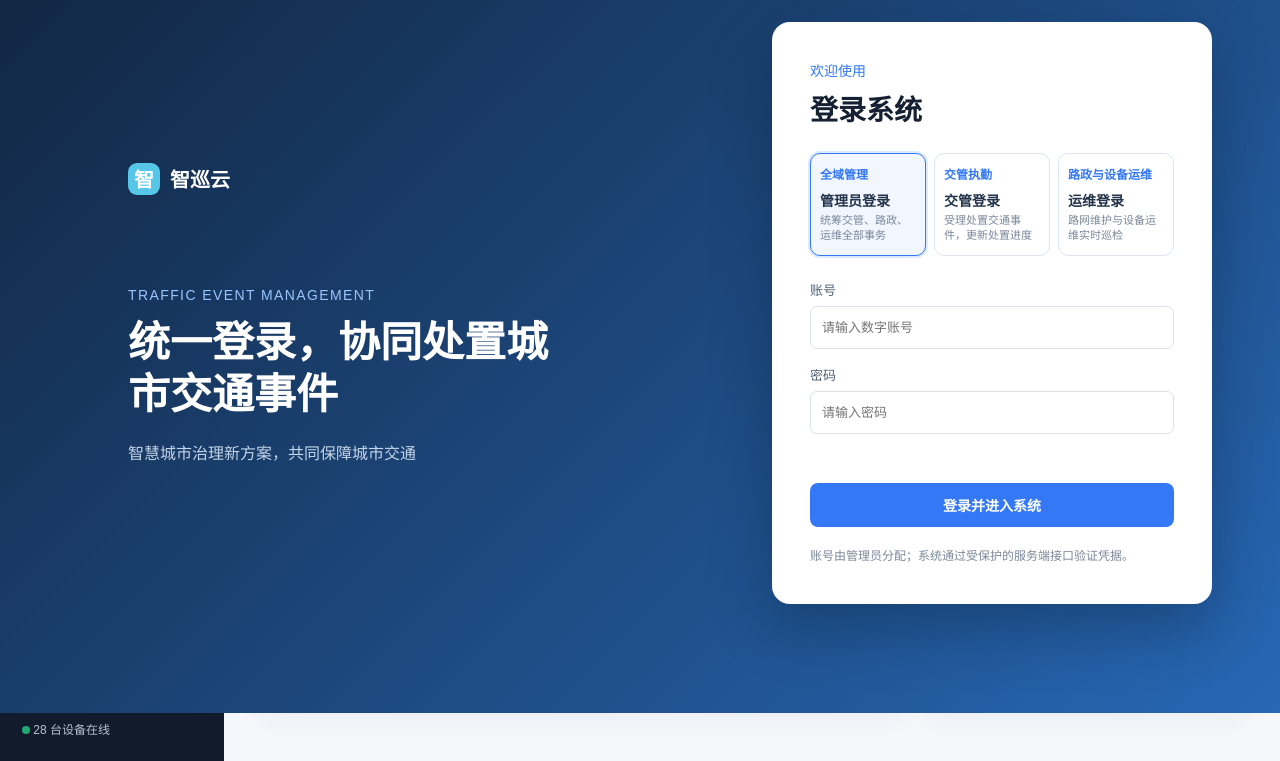
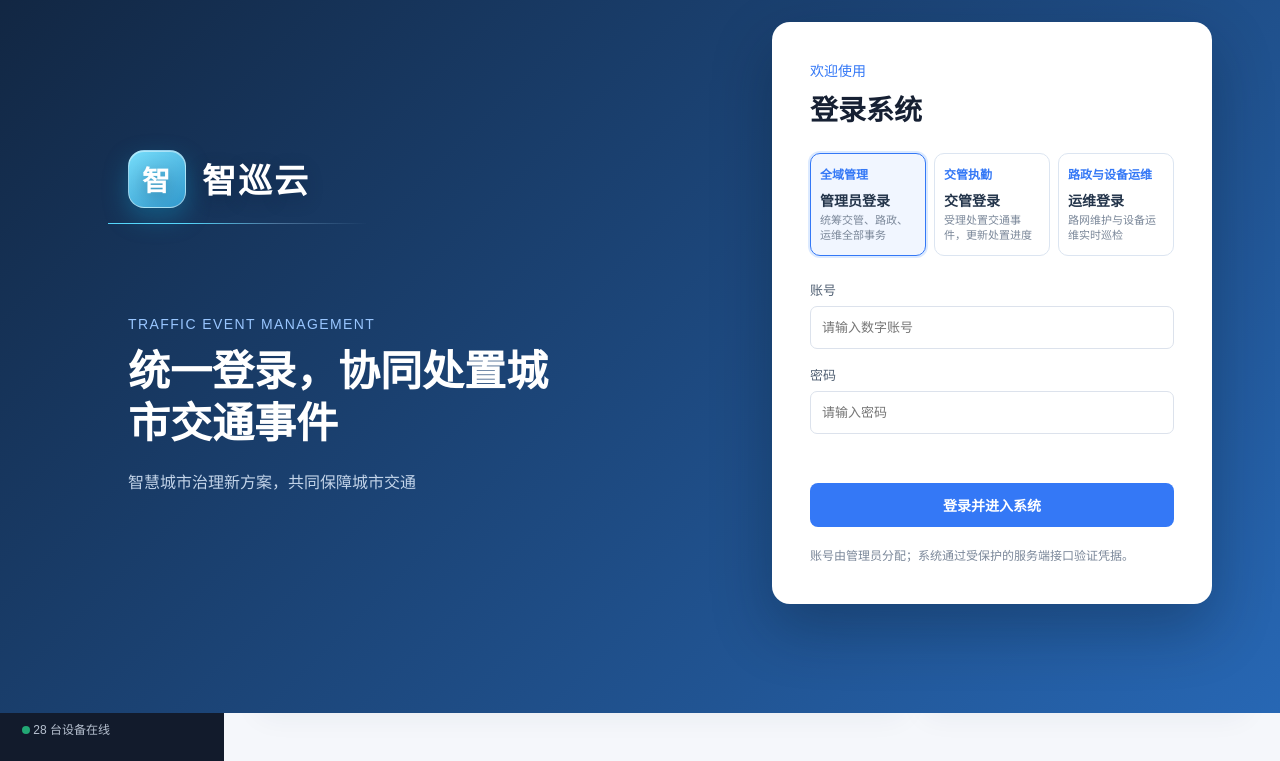
Before and after one commit to wangprintf/TheBusAISystem, a plain HTML site: page index.html in a window 1280 px wide. Shown: the part 87-848 px from the top of the page. Drawn offline with Linux system fonts and the light colour scheme; no server answers.

Commit message:
修复了一些已知问题

```diff
--- a/login-custom.css
+++ b/login-custom.css
@@ -1 +1,49 @@
 .login-kicker{font-size:14px}
+
+/* 登录页品牌主视觉 */
+.login-brand{
+  position:relative;
+  width:max-content;
+  font-size:34px;
+  font-weight:800;
+  letter-spacing:2px;
+  gap:16px;
+  padding:16px 22px 16px 0;
+  text-shadow:0 5px 18px rgba(4,20,45,.28);
+}
+.login-brand::before{
+  content:'';
+  position:absolute;
+  left:-20px;
+  right:-36px;
+  bottom:0;
+  height:1px;
+  background:linear-gradient(90deg,#55d6fb 0 30%,rgba(161,215,255,.38) 65%,transparent);
+}
+.login-brand::after{
+  content:'';
+  position:absolute;
+  width:180px;
+  height:180px;
+  left:-86px;
+  top:-63px;
+  z-index:-1;
+  border-radius:50%;
+  background:radial-gradient(circle,rgba(72,194,242,.22),transparent 68%);
+  filter:blur(3px);
+}
+.login-brand span{
+  width:58px;
+  height:58px;
+  border-radius:16px;
+  font-size:28px;
+  color:#fff;
+  background:linear-gradient(145deg,#77ddfa,#319acf);
+  border:1px solid rgba(255,255,255,.45);
+  box-shadow:0 10px 25px rgba(20,167,213,.35),inset 0 1px 0 rgba(255,255,255,.45);
+}
+
+@media(max-width:780px){
+  .login-brand{font-size:27px;gap:12px;padding-bottom:12px}
+  .login-brand span{width:46px;height:46px;border-radius:13px;font-size:22px}
+}
```
